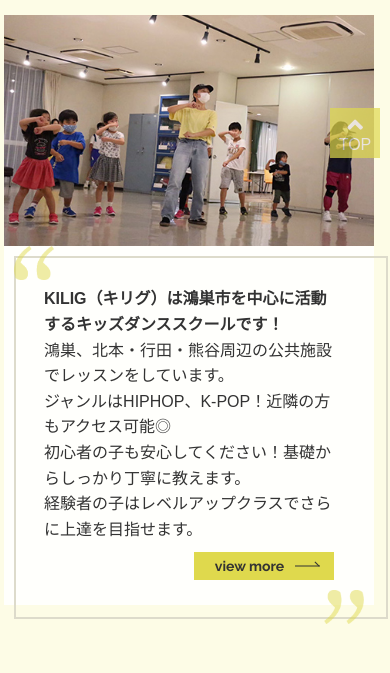
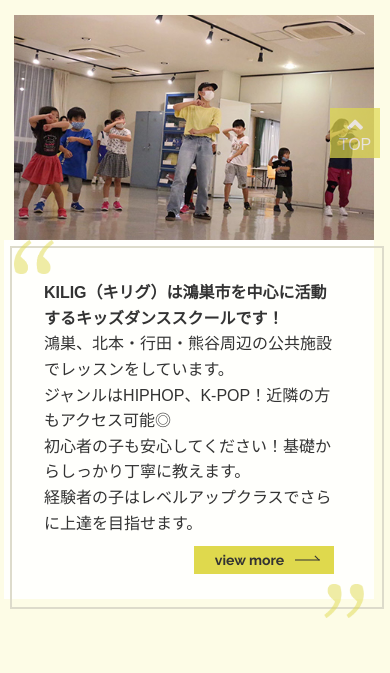
Before and after one commit to arisayajima/.github.io, a plain HTML site: page index.html in a window 390 px wide. Shown: the part 676-1349 px from the top of the page. Drawn offline with Linux system fonts and the light colour scheme.

Commit message:
Update top.css

```diff
--- a/css/top.css
+++ b/css/top.css
@@ -150,14 +150,16 @@ h2 span{
 	box-sizing: border-box;
 	position: relative;
 }
+
+/* 枠線 */
 .aboutText:before {
 	position: absolute;
-    bottom: -14px;
-    right: -14px;
-    width: 100%;
-    height: 100%;
-    border: 2px solid #dddbcb;
-    content: '';
+   	bottom: -10px;
+    	right: -10px;
+    	width: 100%;
+   	 height: 100%;
+    	border: 2px solid #dddbcb;
+    	content: '';
 }
 .aboutTextInner:before,.aboutTextInner:after{
     content: '';
@@ -165,6 +167,8 @@ h2 span{
 	width: 40px;
 	height: 40px;
 }
+
+/* "の装飾 */
 .aboutTextInner:before {
 	background: url("../images/top/brackets_01.png") no-repeat ;
 	background-size: 100%;
@@ -346,6 +350,7 @@ h2 span{
 	.aboutBoxInner .spon{
 		display: block;
 		text-align: center;
+		padding-left: 10px;
 	}
 	.aboutTtlWrap {
 		padding-left: 0;
```
